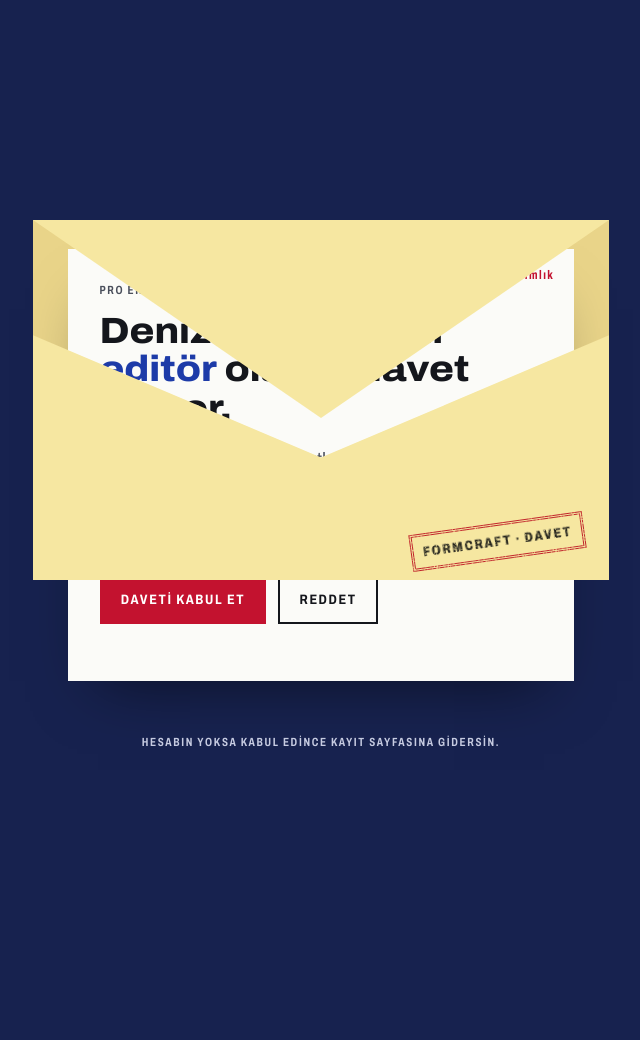
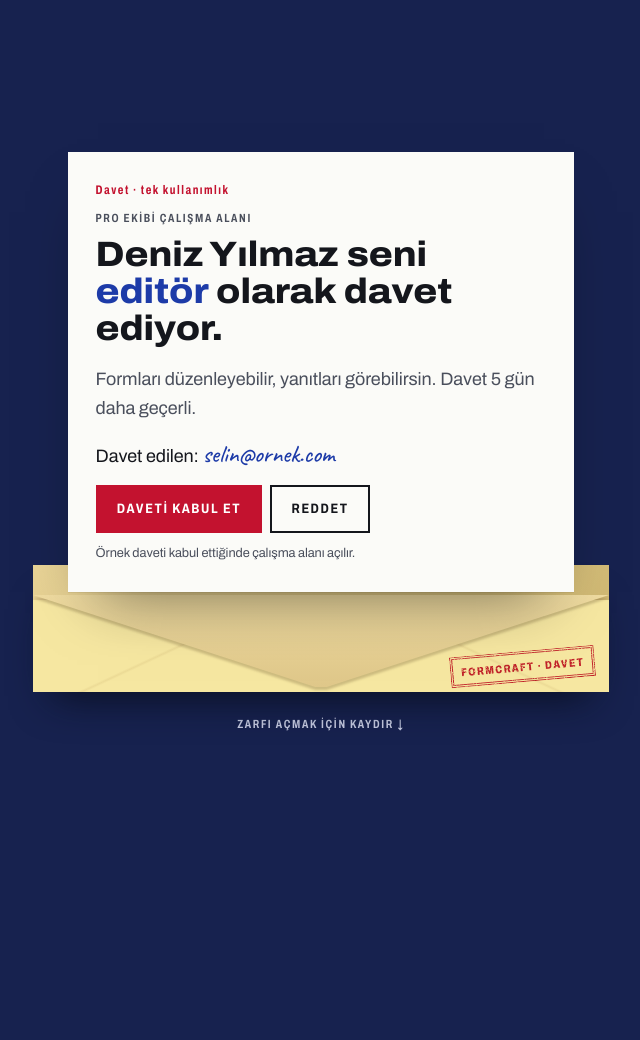
Before and after one commit to mertouttaken/form-craft, a Laravel app: page /tasarim/davet in a window 1280 px wide. Shown: the top 1040 px of the page, without its empty margins (319-959 px from the left). Before the commit the page ends 747 px from the top, so only its background shows below. Run offline with Laravel 12, Linux system fonts and the light colour scheme; some libraries are stand-ins or nearby versions.

Commit message:
Improve FormCraft invitation and registration flow

```diff
--- a/resources/views/formcraft/invitation.blade.php
+++ b/resources/views/formcraft/invitation.blade.php
@@ -3,25 +3,111 @@
 @section('title', 'Davet · FormCraft')
 @push('scripts')
 @include('formcraft.scripts')
+<script>
+  (() => {
+    const invitation = document.querySelector(".invitation");
+    const toggle = invitation.querySelector(".env__motion");
+    const reducedMotion = matchMedia("(prefers-reduced-motion: reduce)");
+    const preferenceKey = "formcraft.invitationMotion";
+    let enabled = false;
+
+    try {
+      enabled = localStorage.getItem(preferenceKey) === "enabled";
+    } catch {}
+
+    function renderMotionPreference() {
+      invitation.toggleAttribute("data-motion-enabled", enabled);
+      toggle.hidden = !reducedMotion.matches;
+      toggle.textContent = enabled ? "Animasyonu kapat" : "Animasyonu aç";
+    }
+
+    toggle.addEventListener("click", () => {
+      enabled = !enabled;
+      renderMotionPreference();
+      try {
+        localStorage.setItem(preferenceKey, enabled ? "enabled" : "disabled");
+      } catch {}
+      if (enabled) window.scrollTo({ top: 0, behavior: "instant" });
+    });
+
+    reducedMotion.addEventListener("change", renderMotionPreference);
+    renderMotionPreference();
+  })();
+</script>
 @endpush
 @push('head')
 <style>
   body { background: var(--desk); color: var(--white); }
-  .stage { display: grid; place-items: center; background: var(--desk); perspective: 1400px; }
-  .env { position: relative; width: min(36rem, 92vw); aspect-ratio: 16/10; }
-  .env__back { position: absolute; inset: 0; background: #E9D489; }
-  /* The flap opens with scroll, then the letter rises out of the envelope. */
-  .env__flap { position: absolute; inset: 0 0 45% 0; background: var(--canary); clip-path: polygon(0 0, 100% 0, 50% 100%); transform-origin: top; z-index: 3;
-    transform: rotateX(calc(min(1, var(--sc-p, 0) * 2.2) * 178deg)); }
-  .env__front { position: absolute; inset: 0; z-index: 2; background: var(--canary); clip-path: polygon(0 32%, 50% 66%, 100% 32%, 100% 100%, 0 100%); }
-  .letter { position: absolute; left: 6%; right: 6%; top: 8%; height: 120%; z-index: 1; padding: 2rem 2rem; color: var(--ink);
-    transform: translateY(calc(max(0, var(--sc-p, 0) - .35) * -95%)); }
-  .letter h1 { margin: .75rem 0 1rem; font-size: clamp(1.6rem, 1rem + 1.6vw, 2.3rem); font-weight: 800; font-variation-settings: "wdth" 110; line-height: 1.05; }
-  .letter .acts { display: flex; gap: .75rem; margin-top: 1.5rem; }
-  .letter .z { z-index: 4; position: relative; }
-  .postmark { position: absolute; z-index: 4; right: 1.5rem; bottom: 1.25rem; color: var(--ink); --r: -8deg; font-size: .85rem; }
-  .note { position: absolute; bottom: 6vh; left: 0; right: 0; text-align: center; color: var(--sc-ink-soft); }
-  @media (prefers-reduced-motion: reduce) { .env__flap { transform: rotateX(178deg); } .letter { transform: translateY(-95%); } }
+  .stage { display: grid; place-items: center; padding-block: 1.25rem; background: var(--desk); }
+  .invitation {
+    --open: 1;
+    --lift: 1;
+    display: grid; justify-items: center; gap: 1.45rem;
+    width: min(36rem, 92vw);
+  }
+  .sc-act--pinned .invitation {
+    --open: clamp(0, (var(--sc-p, 0) - .025) / .41, 1);
+    --lift: clamp(0, (var(--sc-p, 0) - .24) / .67, 1);
+  }
+  .env {
+    --pocket-height: clamp(4.5rem, 12vh, 5.75rem);
+    --paper-rise: clamp(38px, 11vh, 86px);
+    position: relative; width: 100%; padding-top: var(--paper-rise);
+    padding-bottom: calc(var(--pocket-height) + .5rem);
+    isolation: isolate;
+  }
+  .env__back, .env__front, .env__flap {
+    position: absolute; inset-inline: 0; pointer-events: none;
+    translate: 0 calc(var(--lift) * .65rem);
+  }
+  .env__back {
+    bottom: 0; height: calc(var(--pocket-height) + 2.2rem);
+    background: linear-gradient(145deg, #e8d396, #cbb36c);
+    box-shadow: 0 1.5rem 2.5rem -1.25rem #080d1e;
+  }
+  .env__flap {
+    bottom: .35rem; height: var(--pocket-height); z-index: 3;
+    transform-origin: top;
+    transform: perspective(700px) rotateX(calc(var(--open) * -168deg));
+    filter: drop-shadow(0 3px 1px #58431e42);
+  }
+  .env__flap::before {
+    content: ""; position: absolute; inset: 0;
+    background: linear-gradient(#efdba0, #dfc789);
+    clip-path: polygon(0 0, 100% 0, 51% 100%, 49% 100%);
+  }
+  .env__front {
+    bottom: 0; height: var(--pocket-height); z-index: 2;
+    background: linear-gradient(155deg, transparent 49%, #966f3419 50%, transparent 51%) left / 51% 100% no-repeat,
+                linear-gradient(205deg, transparent 49%, #966f3419 50%, transparent 51%) right / 51% 100% no-repeat,
+                var(--canary);
+    display: flex; justify-content: end; align-items: end; padding: .6rem .85rem;
+  }
+  .letter {
+    margin-inline: 6%; padding: clamp(1rem, 3.2vw, 1.75rem);
+    z-index: 4; transform: translateY(calc(var(--lift) * var(--paper-rise) * -1));
+  }
+  .letter .serial { position: static; display: block; margin-bottom: .55rem; }
+  .letter h1 { margin: .5rem 0 .65rem; font-size: clamp(1.55rem, 1rem + 1.6vw, 2.2rem); font-weight: 800; font-variation-settings: "wdth" 110; line-height: 1.05; }
+  .letter .acts { display: flex; flex-wrap: wrap; gap: .5rem; margin-top: .85rem; }
+  .letter .note { margin: .65rem 0 0; color: var(--ink-2); font-size: .8rem; }
+  .postmark { position: relative; z-index: 1; --r: -5deg; font-size: .7rem; }
+  .env__controls { display: flex; flex-wrap: wrap; justify-content: center; align-items: center; gap: .5rem 1rem; width: 100%; }
+  .env__cue { display: none; margin: 0; color: var(--sc-ink-soft); }
+  .sc-act--pinned .env__cue { display: block; opacity: calc(1 - var(--lift)); }
+  .env__motion {
+    color: var(--white); background: none; border: 1px solid #ffffff4d;
+    font: inherit; font-size: .82rem; padding: .45rem .85rem; cursor: pointer;
+  }
+  .env__motion:hover { background: #ffffff19; }
+  .env__motion:focus-visible { outline-color: var(--canary); }
+  @media (max-height: 760px) { .env { --paper-rise: clamp(28px, 8vh, 60px); } }
+  @media (max-height: 660px) { .stage { height: auto; min-height: 100svh; } }
+  @media (prefers-reduced-motion: reduce) {
+    .sc-act--pinned .invitation:not([data-motion-enabled]) { --open: 1; --lift: 1; }
+    .invitation:not([data-motion-enabled]) .env__cue { display: none; }
+    .env__controls { min-height: 2.35rem; }
+  }
 </style>
 @endpush
 
--- a/resources/views/livewire/forms/invitations.blade.php
+++ b/resources/views/livewire/forms/invitations.blade.php
@@ -1,8 +1,10 @@
 <main>
-  <section data-sc-act="pin" data-sc-span="1.3">
+  <section data-sc-act="pin" data-sc-span="1.55">
     <div data-sc-stage class="stage">
+      <div class="invitation">
         <div class="env">
-        <div class="env__back"></div>
+          <div class="env__back" aria-hidden="true"></div>
+          <div class="env__flap" aria-hidden="true"></div>
           <article class="letter paper" aria-labelledby="t">
             <span class="serial">Davet · tek kullanımlık</span>
             <p class="lbl muted">Pro ekibi çalışma alanı</p>
@@ -10,12 +12,15 @@
             <p class="muted">Formları düzenleyebilir, yanıtları görebilirsin. Davet 5 gün daha geçerli.</p>
             <p style="margin:.5rem 0 0">Davet edilen: <span class="pen">selin@ornek.com</span></p>
             <div class="acts"><a class="btn btn--stamp" href="{{ route('formcraft.preview.forms') }}">Daveti kabul et</a><a class="btn btn--ghost" href="{{ route('formcraft.home') }}">Reddet</a></div>
+            <p class="note">Örnek daveti kabul ettiğinde çalışma alanı açılır.</p>
           </article>
-        <div class="env__front"></div>
-        <div class="env__flap"></div>
-        <span class="stamp postmark" data-stamp>Formcraft · Davet</span>
+          <div class="env__front" aria-hidden="true"><span class="stamp postmark">FormCraft · Davet</span></div>
         </div>
-      <p class="note lbl">Hesabın yoksa kabul edince kayıt sayfasına gidersin.</p>
+        <div class="env__controls">
+          <p class="env__cue lbl" aria-hidden="true">Zarfı açmak için kaydır ↓</p>
+          <button type="button" class="env__motion" hidden>Animasyonu aç</button>
+        </div>
+      </div>
     </div>
   </section>
 </main>
```
Also changed, not shown: app/Livewire/Forms/Index.php (+17 -1 lines), app/Livewire/Forms/Thanks.php (+5 -2 lines), app/Livewire/Workspaces/Forms/Submissions.php (+5 -2 lines), public/formcraft/press.css (+9 -2 lines), public/formcraft/press.js (+11 -3 lines), resources/views/formcraft/thanks.blade.php (+26 -13 lines), resources/views/livewire/forms/thanks.blade.php (+16 -9 lines), resources/views/livewire/welcome.blade.php (+11 -9 lines), resources/views/livewire/workspaces/forms/submissions.blade.php (+15 -4 lines), 1 other file. Lines whose indentation alone changed are shown as unchanged.
